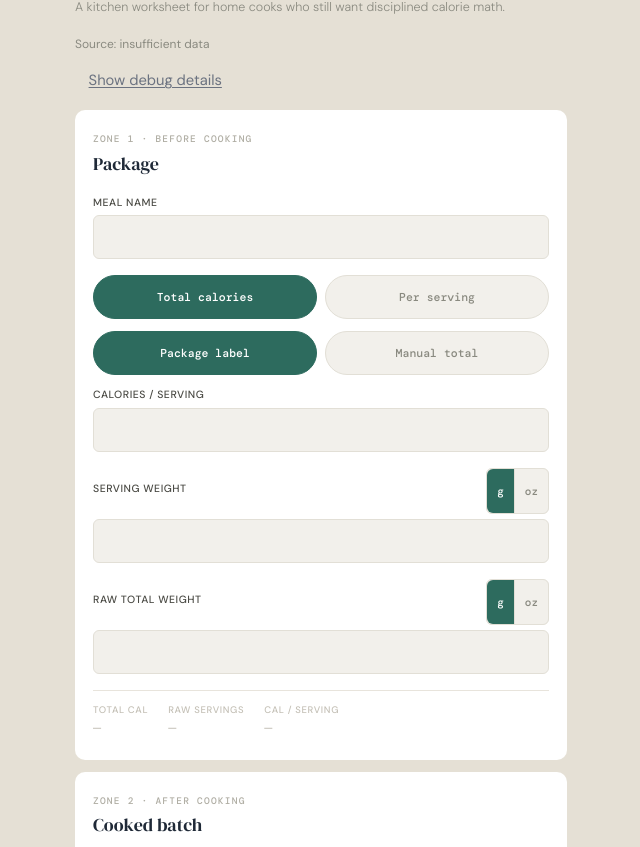
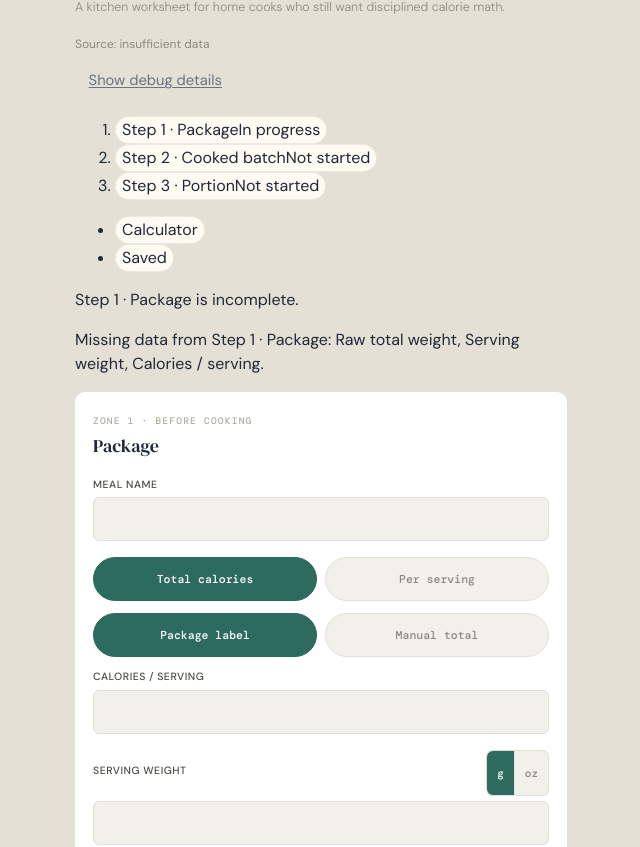
Before and after one commit to relomy/portion_pilot, a React (Vite) app: page / in a window 1280 px wide. Shown: the part 114-961 px from the top of the page, without its empty margins (319-959 px from the left). Built offline with nearby package versions, Linux system fonts and the light colour scheme; a web font is replaced by a local one.

Commit message:
feat(ui): refactor zone layout into step-flow shell

```diff
--- a/src/components/SavedMealsList.tsx
+++ b/src/components/SavedMealsList.tsx
@@ -1,23 +1,33 @@
 import type { SavedMeal } from '../hooks/useSavedMeals'
 import { MealCard } from './MealCard'
+
+type SavedMealsSurface = 'zone' | 'utility'
 
 type SavedMealsListProps = {
   meals: SavedMeal[]
   onLoad: (id: string) => void
   onDelete: (id: string) => void
+  surface?: SavedMealsSurface
 }
 
 export function SavedMealsList({
   meals,
   onLoad,
   onDelete,
+  surface = 'zone',
 }: SavedMealsListProps) {
+  const isUtilitySurface = surface === 'utility'
+  const eyebrowText = isUtilitySurface
+    ? 'Utility · Saved meals'
+    : 'Zone 4 · Your shelf'
+
   return (
     <section
       className="zone zone--shelf saved-meals-placeholder"
+      data-surface={surface}
       data-testid="saved-meals-region"
     >
-      <p className="zone__eyebrow">Zone 4 · Your shelf</p>
+      <p className="zone__eyebrow">{eyebrowText}</p>
       <h2 className="zone__title">Meal prep shelf</h2>
 
       {meals.length === 0 ? (
--- a/src/components/ZoneLayout.tsx
+++ b/src/components/ZoneLayout.tsx
@@ -1,3 +1,4 @@
+import { useState } from 'react'
 import type {
   MealInputs,
   MealMode,
@@ -15,6 +16,9 @@ import {
 import { Zone1PackageSection } from './zones/Zone1PackageSection'
 import { Zone2CookedSection } from './zones/Zone2CookedSection'
 import { Zone3PortionSection } from './zones/Zone3PortionSection'
+import { StepNavigation } from './stepflow/StepNavigation'
+import { UtilityNav } from './stepflow/UtilityNav'
+import { getStepStates, type StepKey } from './stepflow/stepState'
 import {
   formatCaloriesPer100Grams,
   formatCaloriesPerGram,
@@ -35,6 +39,18 @@ const sourceLabels = {
   per_serving: 'Source: calories per serving',
   insufficient: 'Source: insufficient data',
 } as const
+
+const STEP_LABELS: Record<StepKey, string> = {
+  step1: 'Step 1 · Package',
+  step2: 'Step 2 · Cooked batch',
+  step3: 'Step 3 · Portion',
+}
+
+const STEP_FIELDS: Record<StepKey, string[]> = {
+  step1: ['Raw total weight', 'Serving weight', 'Calories / serving'],
+  step2: ['Cooked weight'],
+  step3: ['Portion eaten'],
+}
 
 export type ZoneLayoutProps = {
   form: MealInputs
@@ -98,6 +114,12 @@ export function ZoneLayout({
   onClear,
   onClearVariableFields,
 }: ZoneLayoutProps) {
+  const [activeStep, setActiveStep] = useState<StepKey>('step1')
+  const [selectedUtility, setSelectedUtility] = useState<'calculator' | 'saved'>(
+    'calculator',
+  )
+  const stepStates = getStepStates({ result, activeStep })
+  const activeStepState = stepStates[activeStep]
   const totalCaloriesText = formatTotalCalories(
     result.totalCalories,
     result.totalCaloriesDisplaySource,
@@ -164,6 +186,22 @@ export function ZoneLayout({
   const handleCookedWeightChange = (value: number | null) => {
     onNumberChange('cookedWeightGrams', toCanonicalCookedWeightGrams(value, cookedInputUnit))
   }
+  const activeStepGuidance =
+    selectedUtility === 'calculator' && !activeStepState.isComplete
+      ? activeStepState.missingPrerequisites.length > 0
+        ? activeStepState.missingPrerequisites.map((stepKey) => ({
+            key: stepKey,
+            label: STEP_LABELS[stepKey],
+            fields: STEP_FIELDS[stepKey],
+          }))
+        : [
+            {
+              key: activeStep,
+              label: STEP_LABELS[activeStep],
+              fields: STEP_FIELDS[activeStep],
+            },
+          ]
+      : []
 
   return (
     <div className="zone-layout" data-testid="zone-layout-root">
@@ -185,6 +223,75 @@ export function ZoneLayout({
         />
       </div>
 
+      <div
+        className="zone-layout__stepflow-shell"
+        data-active-step={activeStep}
+        data-selected-utility={selectedUtility}
+      >
+        <aside className="zone-layout__stepflow-rail">
+          <StepNavigation
+            steps={[
+              {
+                key: 'step1',
+                label: STEP_LABELS.step1,
+                state: stepStates.step1.state,
+              },
+              {
+                key: 'step2',
+                label: STEP_LABELS.step2,
+                state: stepStates.step2.state,
+              },
+              {
+                key: 'step3',
+                label: STEP_LABELS.step3,
+                state: stepStates.step3.state,
+              },
+            ]}
+            activeStep={activeStep}
+            onStepChange={setActiveStep}
+          />
+          <UtilityNav
+            selectedUtility={selectedUtility}
+            onUtilityChange={(utility) =>
+              setSelectedUtility(utility === 'saved' ? 'saved' : 'calculator')
+            }
+            utilities={['calculator', 'saved']}
+            layout="rail"
+          />
+        </aside>
+
+        <main className="zone-layout__stepflow-main">
+          <div
+            className="zone-layout__mobile-step-pills-hook"
+            data-mobile-structure="step-pills"
+            data-active-step={activeStep}
+          />
+          <div
+            className="zone-layout__mobile-utility-bar-hook"
+            data-mobile-structure="utility-bar"
+            data-selected-utility={selectedUtility}
+          />
+
+          <section className="zone-layout__calculator-surface" data-testid="calculator-surface">
+            {activeStepGuidance.length > 0 ? (
+              <section className="step-guidance" data-testid="active-step-guidance">
+                <p className="step-guidance__title">
+                  {STEP_LABELS[activeStep]} is incomplete.
+                </p>
+                {activeStepGuidance.map((guidance) => (
+                  <p key={guidance.key} className="step-guidance__detail">
+                    Missing data from {guidance.label}: {guidance.fields.join(', ')}.
+                  </p>
+                ))}
+              </section>
+            ) : null}
+
+            <div className="zone-layout__step-panels">
+              <section
+                className="zone-layout__step-panel"
+                data-step-key="step1"
+                data-step-active={activeStep === 'step1'}
+              >
                 <Zone1PackageSection
                   form={form}
                   result={result}
@@ -197,7 +304,13 @@ export function ZoneLayout({
                   onModeChange={onModeChange}
                   onTotalSourceChange={onTotalSourceChange}
                 />
+              </section>
 
+              <section
+                className="zone-layout__step-panel"
+                data-step-key="step2"
+                data-step-active={activeStep === 'step2'}
+              >
                 <Zone2CookedSection
                   cookedInputUnit={cookedInputUnit}
                   cookedInputValue={cookedInputValue}
@@ -214,7 +327,13 @@ export function ZoneLayout({
                   onCookedInputUnitChange={onCookedInputUnitChange}
                   onCookedWeightChange={handleCookedWeightChange}
                 />
+              </section>
 
+              <section
+                className="zone-layout__step-panel"
+                data-step-key="step3"
+                data-step-active={activeStep === 'step3'}
+              >
                 <Zone3PortionSection
                   form={form}
                   targetCalories={targetCalories}
@@ -229,11 +348,14 @@ export function ZoneLayout({
                   onNumberChange={onNumberChange}
                   onTargetCaloriesChange={onTargetCaloriesChange}
                 />
+              </section>
+            </div>
 
             <SavedMealsList
               meals={savedMeals}
               onLoad={onLoadMeal}
               onDelete={onDeleteMeal}
+              surface={selectedUtility === 'saved' ? 'utility' : 'zone'}
             />
 
             <footer className="action-row zone-layout__actions">
@@ -247,6 +369,9 @@ export function ZoneLayout({
                 Clear
               </button>
             </footer>
+          </section>
+        </main>
+      </div>
     </div>
   )
 }
```
Also changed, not shown: 1 other file (tests, documents, lock files or other folders). Lines whose indentation alone changed are shown as unchanged.
